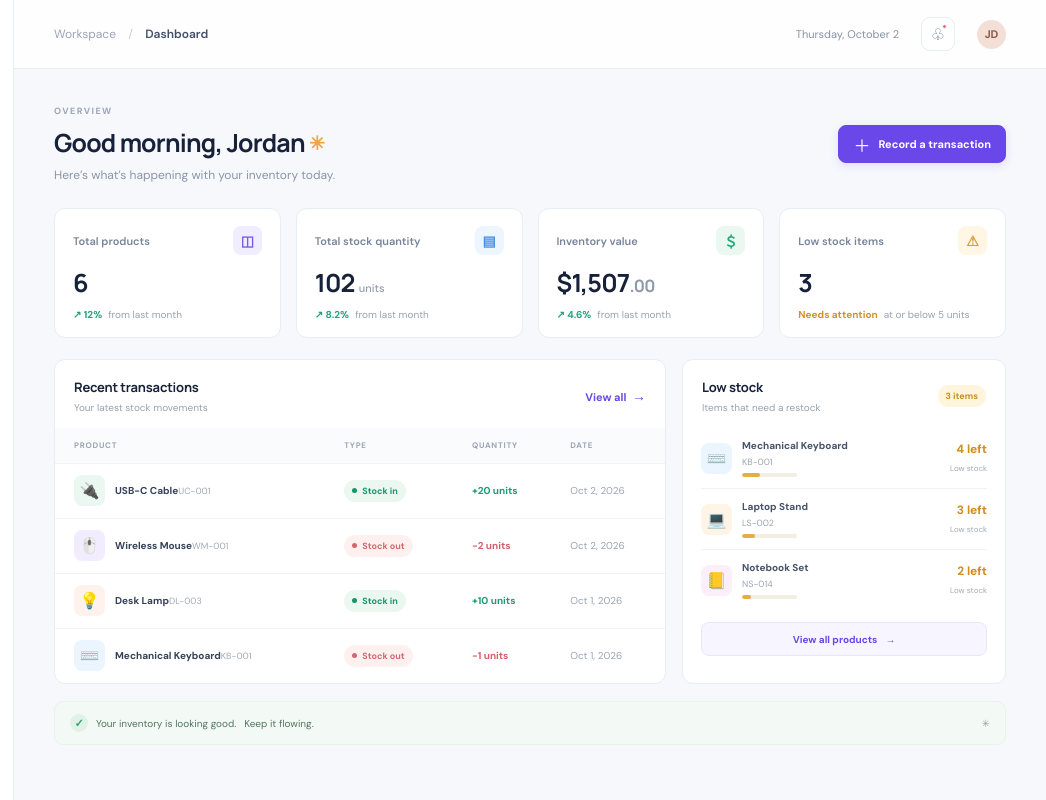
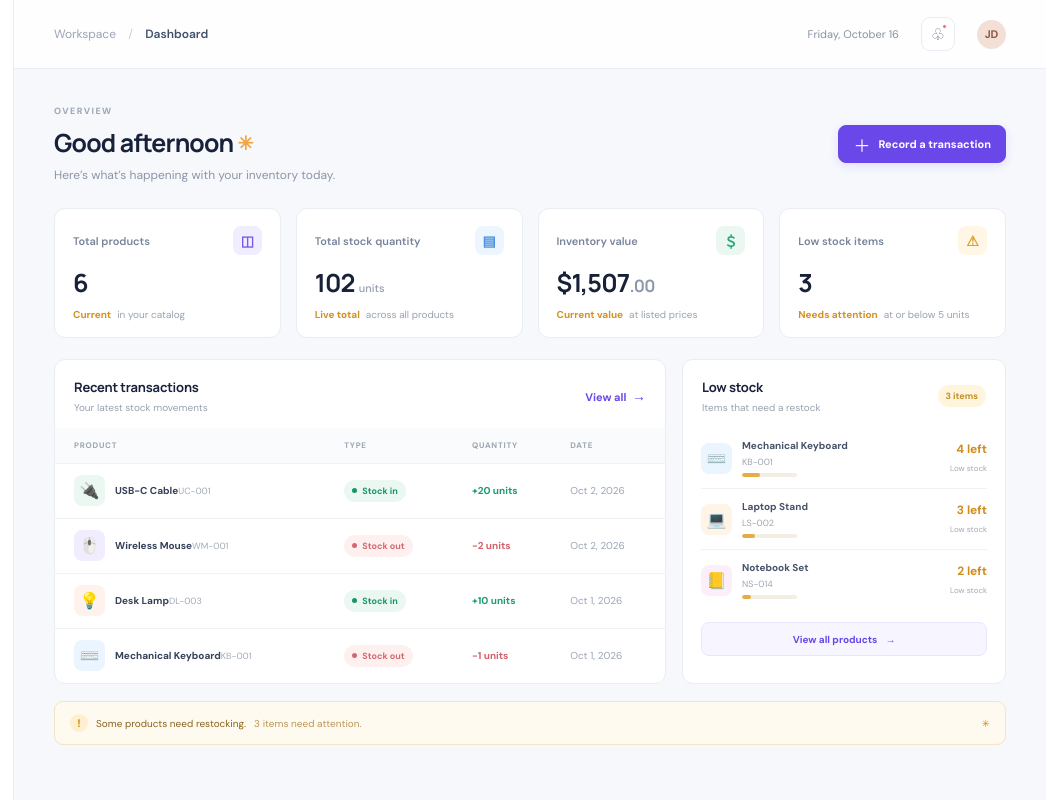
Before and after one commit to Nadeen2003/StockFlow, a plain HTML site: page index.html in a window 1280 px wide. Shown: the full height of the page, 234-1280 px from the left. Drawn offline with Linux system fonts and the light colour scheme.

Commit message:
Make dashboard content dynamic

```diff
--- a/css/styles.css
+++ b/css/styles.css
@@ -566,6 +566,12 @@ td:first-child {
 .low-list {
   padding: 0 18px;
 }
+.low-empty {
+  padding: 18px 0;
+  color: #8792a6;
+  font-size: 11px;
+  text-align: center;
+}
 .low-item {
   display: flex;
   align-items: center;
@@ -648,6 +654,21 @@ td:first-child {
   color: #32a06c;
   font-size: 11px;
   font-weight: 700;
+}
+.bottom-note.warning {
+  border-color: #f2e4c4;
+  background: #fffaf0;
+  color: #87631b;
+}
+.bottom-note.warning .note-check {
+  background: #ffefcf;
+  color: #d08c1d;
+}
+.bottom-note.warning > span:nth-child(3) {
+  color: #b99857;
+}
+.bottom-note.warning .note-spark {
+  color: #d08c1d;
 }
 .note-spark {
   margin-left: auto;
--- a/index.html
+++ b/index.html
@@ -71,7 +71,7 @@
             <strong id="breadcrumbCurrent">Dashboard</strong>
           </div>
           <div class="top-actions">
-            <span class="today-label">Thursday, October 2</span
+            <span class="today-label" id="todayLabel">Thursday, October 2</span
             ><button
               class="icon-button notification"
               aria-label="Notifications"
@@ -86,7 +86,7 @@
             <div class="page-heading">
               <div>
                 <div class="eyebrow">OVERVIEW</div>
-                <h1>Good morning, Jordan <span class="wave">✳</span></h1>
+                <h1><span id="dashboardGreeting">Good morning</span> <span class="wave">✳</span></h1>
                 <p class="subheading">
                   Here’s what’s happening with your inventory today.
                 </p>
@@ -103,8 +103,7 @@
                 </div>
                 <div class="stat-value" id="dashboardTotalProducts">24</div>
                 <div class="stat-foot">
-                  <span class="trend up">↗ 12%</span
-                  ><span>from last month</span>
+                  <span class="trend neutral">Current</span><span>in your catalog</span>
                 </div>
               </article>
               <article class="stat-card">
@@ -117,8 +116,7 @@
                   <small>units</small>
                 </div>
                 <div class="stat-foot">
-                  <span class="trend up">↗ 8.2%</span
-                  ><span>from last month</span>
+                  <span class="trend neutral">Live total</span><span>across all products</span>
                 </div>
               </article>
               <article class="stat-card">
@@ -134,8 +132,7 @@
                   >
                 </div>
                 <div class="stat-foot">
-                  <span class="trend up">↗ 4.6%</span
-                  ><span>from last month</span>
+                  <span class="trend neutral">Current value</span><span>at listed prices</span>
                 </div>
               </article>
               <article class="stat-card">
@@ -193,8 +190,10 @@
               </section>
             </div>
             <div class="bottom-note">
-              <span class="note-check">✓</span> Your inventory is looking good.
-              <span>Keep it flowing.</span><span class="note-spark">✳</span>
+              <span class="note-check">✓</span>
+              <span id="dashboardInventoryStatus">Your inventory is looking good.</span>
+              <span id="dashboardInventoryHint">Keep it flowing.</span>
+              <span class="note-spark">✳</span>
             </div>
           </section>
           <section class="page" id="page-products">
--- a/js/app.js
+++ b/js/app.js
@@ -194,21 +194,52 @@ let transactionCurrentPage = 1;
 const transactionsPerPage = 6;
 
 function renderDashboard() {
-  document.querySelector("#dashboardTotalProducts").textContent = products.length;
-  document.querySelector("#recentRows").innerHTML = transactions
-    .slice(0, 4)
-    .map((transaction) => {
-      const product = productFor(transaction.productId);
-      return `<tr><td>${productCell(product)}</td><td>${typePill(transaction.type)}</td><td class="${transaction.type === "IN" ? "qty-in" : "qty-out"}">${transaction.type === "IN" ? "+" : "−"}${transaction.quantity} units</td><td class="date-cell">${transaction.date}</td></tr>`;
-    })
-    .join("");
+  document.querySelector("#todayLabel").textContent = new Date().toLocaleDateString(
+    "en-US",
+    { weekday: "long", month: "long", day: "numeric" }
+  );
+  const currentHour = new Date().getHours();
+  let greeting;
 
-
+  if (currentHour < 12) {
+    greeting = "Good morning";
+  } else if (currentHour < 18) {
+    greeting = "Good afternoon";
+  } else {
+    greeting = "Good evening";
   }
 
+document.querySelector("#dashboardGreeting").textContent = greeting;
+  document.querySelector("#dashboardTotalProducts").textContent = products.length;
+  const recentTransactions = transactions.slice(0, 4);
+  const recentRows = document.querySelector("#recentRows");
+
+  if (recentTransactions.length === 0) {
+    recentRows.innerHTML =
+      '<tr><td colspan="4">No transactions yet.</td></tr>';
+  } else {
+    recentRows.innerHTML = recentTransactions
+      .map((transaction) => {
+        const product = productFor(transaction.productId);
+        return `<tr><td>${productCell(product)}</td><td>${typePill(transaction.type)}</td><td class="${transaction.type === "IN" ? "qty-in" : "qty-out"}">${transaction.type === "IN" ? "+" : "−"}${transaction.quantity} units</td><td class="date-cell">${transaction.date}</td></tr>`;
+      })
+      .join("");
+  }
+}
+
 function renderLowStockList() {
-  document.querySelector("#lowStockList").innerHTML = products
-    .filter((product) => product.quantity <= 5)
+  const lowStockProducts = products.filter(
+    (product) => product.quantity <= 5
+  );
+  const lowStockList = document.querySelector("#lowStockList");
+
+  if (lowStockProducts.length === 0) {
+    lowStockList.innerHTML =
+      '<div class="low-empty">No products need restocking.</div>';
+    return;
+  }
+
+  lowStockList.innerHTML = lowStockProducts
     .map(
       (product) => `
       <div class="low-item"><span class="product-thumb" style="background:${product.color || "#98d1e8"}">${product.icon || "📦"}</span><div class="low-product"><strong>${product.name}</strong><span>${product.sku}</span><div class="stock-track"><i style="width:${Math.max(product.quantity * 8, 8)}%"></i></div></div><div class="low-qty"><strong>${product.quantity} left</strong><span>Low stock</span></div></div>`,
@@ -224,13 +255,28 @@ function renderProducts() {
   const lowStockCount = products.filter(
     (product) => product.quantity <= 5
   ).length;
+  const statusMessage = document.querySelector("#dashboardInventoryStatus");
+  const hintMessage = document.querySelector("#dashboardInventoryHint");
+
+  if (lowStockCount === 0) {
+    document.querySelector(".bottom-note").classList.remove("warning");
+    document.querySelector(".note-check").textContent = "✓";
+    statusMessage.textContent = "Your inventory is looking good.";
+    hintMessage.textContent = "No items need restocking.";
+  } else {
+    document.querySelector(".bottom-note").classList.add("warning");
+    document.querySelector(".note-check").textContent = "!";
+    statusMessage.textContent = "Some products need restocking.";
+    hintMessage.textContent = `${lowStockCount} ${
+      lowStockCount === 1 ? "item needs" : "items need"
+    } attention.`;
+  }
   document.querySelector("#dashboardLowStockCount").textContent = lowStockCount;
   const totalInventoryValue = products.reduce((sum, product) => sum + product.price * product.quantity, 0);
   const [wholeValue, centsValue] = totalInventoryValue.toFixed(2).split(".");
   document.querySelector("#dashboardInventoryWhole").textContent = Number(wholeValue).toLocaleString("en-US");
   document.querySelector("#dashboardInventoryCents").textContent = `.${centsValue}`;
-  document.querySelector("#lowStockCountPill").textContent = `${lowStockCount} items`;
-  renderLowStockList();
+  document.querySelector("#lowStockCountPill").textContent = `${lowStockCount} ${lowStockCount === 1 ? "item" : "items"}`;  renderLowStockList();
   const searchTerm = document.querySelector("#productSearch").value.trim().toLowerCase();
   const selectedCategoryId = document.querySelector("#productCategoryFilter").value;
   const filteredProducts = products.filter((product) => {
```
